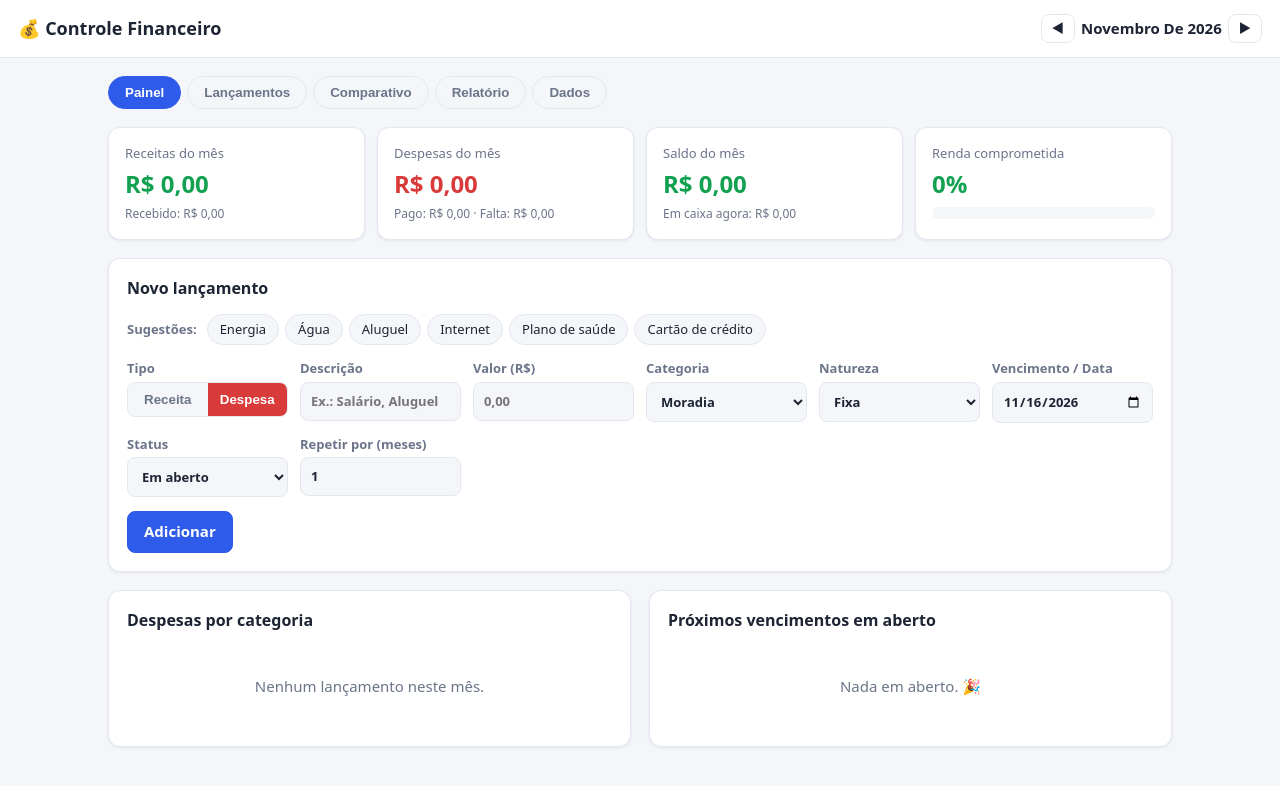
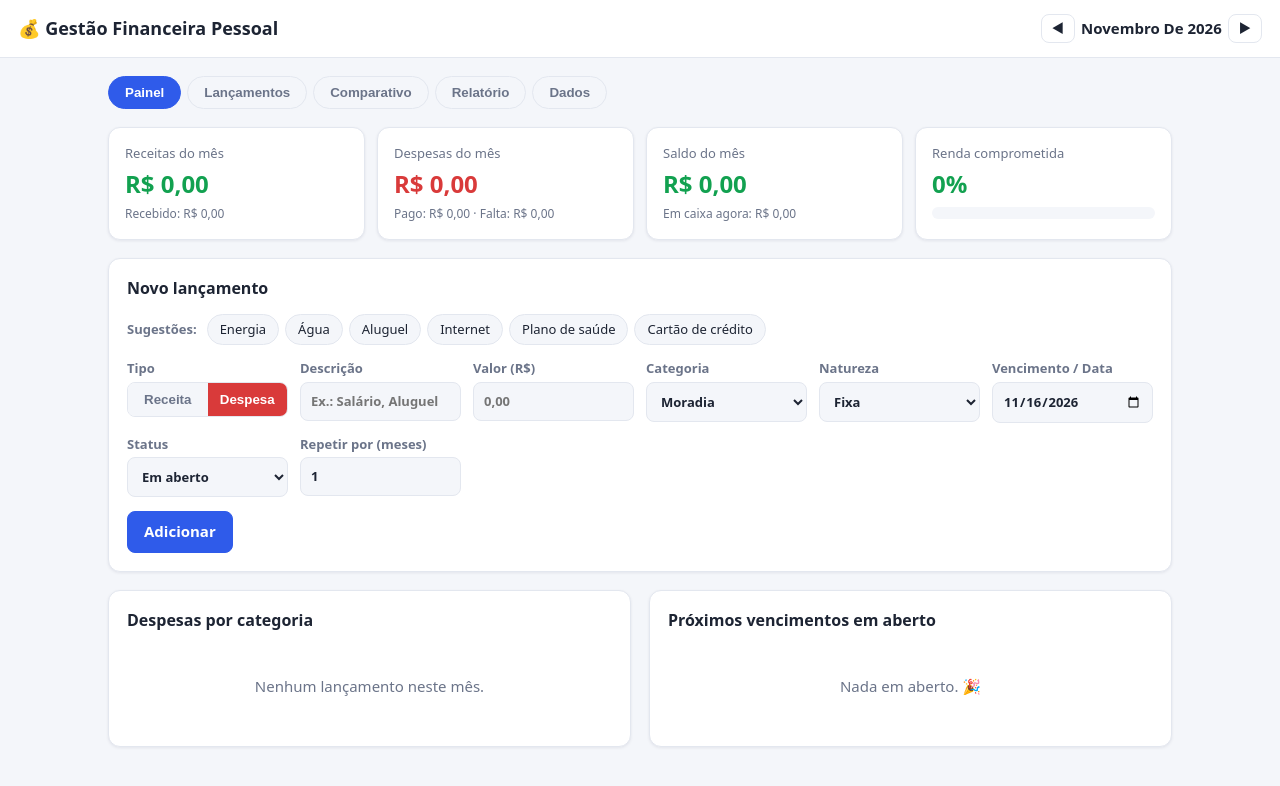
Before and after one commit to pedrojrti/controle-financeiroPJ, a plain HTML site: page index.html in a window 1280 px wide. Drawn offline with Linux system fonts and the light colour scheme.

Commit message:
Renomeia para Gestão Financeira Pessoal
Co-Authored-By: Claude Opus 5.5 <noreply@anthropic.com>
Claude-Session: https://claude.ai/code/session_01JR2rdjAd4mqfKtPaQnqytw

```diff
--- a/index.html
+++ b/index.html
@@ -3,7 +3,7 @@
 <head>
 <meta charset="UTF-8">
 <meta name="viewport" content="width=device-width, initial-scale=1.0">
-<title>Controle Financeiro Pessoal</title>
+<title>Gestão Financeira Pessoal</title>
 <style>
   :root {
     --bg: #f4f6fa;
@@ -143,7 +143,7 @@
 <body>
 
 <header>
-  <h1>💰 Controle Financeiro</h1>
+  <h1>💰 Gestão Financeira Pessoal</h1>
   <div class="mes-nav">
     <button class="btn pequeno" id="mesAnterior" aria-label="Mês anterior">◀</button>
     <span id="mesAtual"></span>
```
Also changed, not shown: 1 other file.
